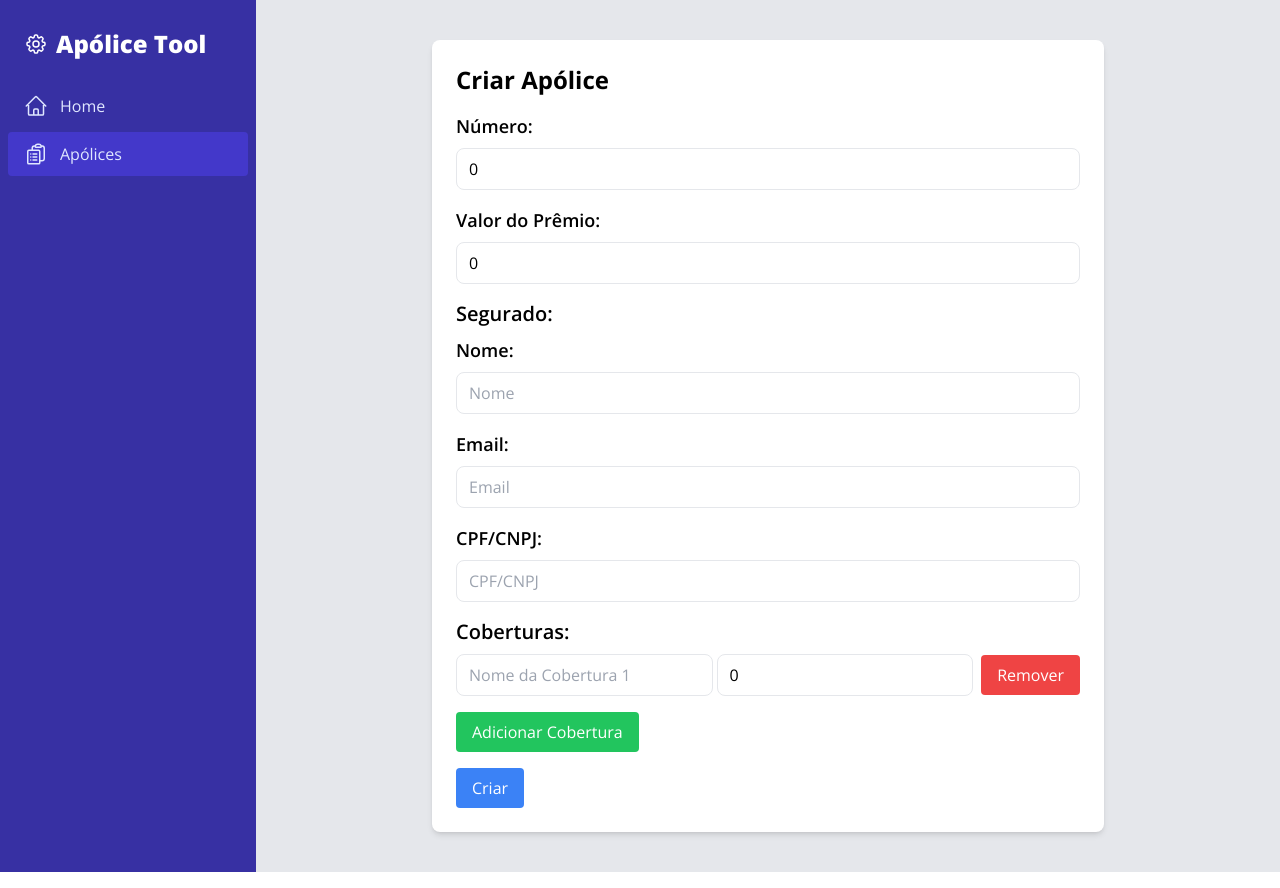
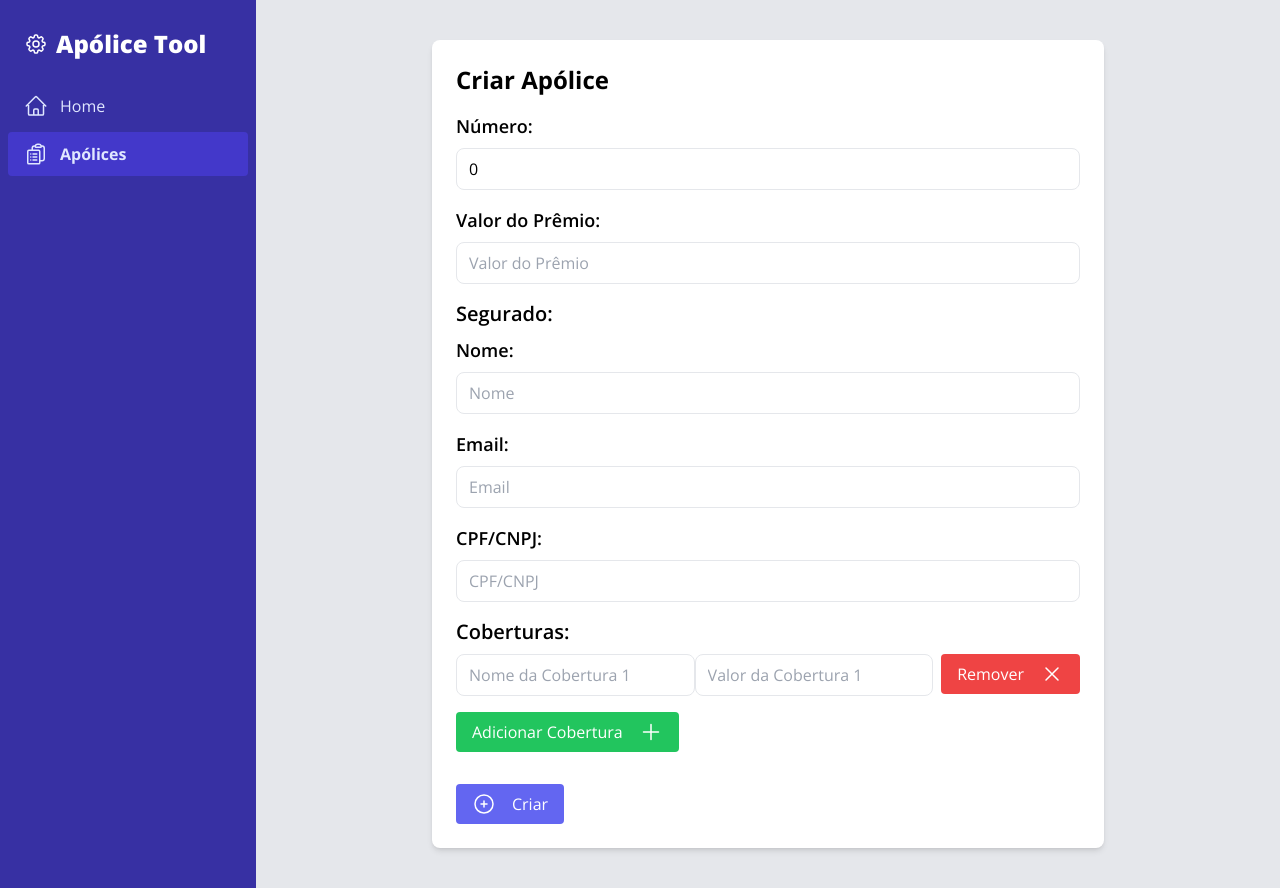
Before and after one commit to iurylemos/policy-management-system, a Next.js app: page /apolice/create in a window 1280 px wide. Built offline with nearby package versions, Linux system fonts and the light colour scheme.

Commit message:
feat(): adding more validations and mask fields

```diff
--- a/app/apolice/[id]/page.tsx
+++ b/app/apolice/[id]/page.tsx
@@ -1,6 +1,11 @@
 "use client";
 
-import { SubmitHandler, useForm, useFieldArray } from "react-hook-form";
+import {
+  SubmitHandler,
+  useForm,
+  useFieldArray,
+  FormProvider,
+} from "react-hook-form";
 import { yupResolver } from "@hookform/resolvers/yup";
 import { useEffect, useState } from "react";
 import { Apolice } from "@/src/shared/interfaces/apolice.interface";
@@ -10,6 +15,8 @@ import { routerUtil } from "@/src/client/utils/router.util";
 import Loading from "@/src/client/components/atoms/Loading";
 import { toast } from "react-toastify";
 import axios from "axios";
+import InputFieldMask from "@/src/client/components/organisms/InputFieldMask";
+import InputFieldMaskCurrency from "@/src/client/components/organisms/InputFieldMaskCurrency";
 
 const ApoliceFormPage: React.FC = (): JSX.Element => {
   const [apolice, setApolice] = useState<Apolice | null>(null);
@@ -40,14 +47,7 @@ const ApoliceFormPage: React.FC = (): JSX.Element => {
     }
   }, [pathname]);
 
-  const {
-    register,
-    handleSubmit,
-    reset,
-    control,
-    setValue,
-    formState: { errors },
-  } = useForm({
+  const methods = useForm<Apolice>({
     resolver: yupResolver(apoliceSchema),
     defaultValues: {
       coberturas: [{ nome: "", valor: 0 }],
@@ -59,7 +59,19 @@ const ApoliceFormPage: React.FC = (): JSX.Element => {
       },
       valorPremio: 0,
     },
+    mode: "all",
+    shouldUnregister: false,
   });
+
+  const {
+    register,
+    handleSubmit,
+    control,
+    setValue,
+    reset,
+    formState: { errors },
+  } = methods;
+
   const { fields, append, remove } = useFieldArray({
     control,
     name: "coberturas",
@@ -81,6 +93,10 @@ const ApoliceFormPage: React.FC = (): JSX.Element => {
     data: Apolice
   ): Promise<void> => {
     try {
+      if (data.coberturas.filter((cob) => !cob.valor || !cob.nome).length) {
+        throw new Error("missing values");
+      }
+
       if (apolice) {
         setLoading(true);
 
@@ -116,6 +132,7 @@ const ApoliceFormPage: React.FC = (): JSX.Element => {
   };
 
   return (
+    <FormProvider {...methods}>
       <form
         onSubmit={handleSubmit(onSubmit)}
         className="max-w-2xl mx-auto p-6 bg-white shadow-md rounded-lg"
@@ -140,10 +157,9 @@ const ApoliceFormPage: React.FC = (): JSX.Element => {
           <label className="block text-lg font-semibold mb-2">
             Valor do Prêmio:
           </label>
-        <input
-          type="number"
-          step="0.01"
-          {...register("valorPremio")}
+          <InputFieldMaskCurrency
+            name="valorPremio"
+            placeholder="Valor do Prêmio"
             className="w-full px-3 py-2 border rounded-lg"
           />
           {errors.valorPremio && (
@@ -176,9 +192,12 @@ const ApoliceFormPage: React.FC = (): JSX.Element => {
             )}
           </div>
           <div className="mb-4">
-          <label className="block text-lg font-semibold mb-2">CPF/CNPJ:</label>
-          <input
-            {...register("segurado.cpfCnpj")}
+            <label className="block text-lg font-semibold mb-2">
+              CPF/CNPJ:
+            </label>
+            <InputFieldMask
+              mask="000.000.000-00"
+              name="segurado.cpfCnpj"
               placeholder="CPF/CNPJ"
               className="w-full px-3 py-2 border rounded-lg"
             />
@@ -190,58 +209,130 @@ const ApoliceFormPage: React.FC = (): JSX.Element => {
 
         <div className="mb-4">
           <h2 className="text-xl font-semibold mb-2">Coberturas:</h2>
-        {errors.coberturas && Array.isArray(errors.coberturas)
-          ? errors.coberturas.map((error, index) => (
-              <p key={index} className="text-red-500">
-                {error.message}
-              </p>
-            ))
-          : null}
           <div>
             {fields.map((field, index) => (
-            <div key={field.id} className="mb-4 flex items-center">
+              <div
+                key={field.id}
+                className="mb-4 flex items-start flex-col md:flex-row"
+              >
+                <div className="flex flex-col w-full">
                   <input
                     {...register(`coberturas.${index}.nome`)}
                     defaultValue={field.nome}
                     placeholder={`Nome da Cobertura ${index + 1}`}
-                className="w-full px-3 py-2 border rounded-lg mr-1"
+                    className="w-full px-3 py-2 border rounded-lg mr-1 mb-2 md:mb-0"
                   />
-              <input
-                type="number"
-                step="0.01"
-                {...register(`coberturas.${index}.valor`)}
-                defaultValue={field.valor}
+                  {errors.coberturas?.[index]?.nome && (
+                    <p className="text-red-500 mb-2">
+                      {errors.coberturas[index]?.nome?.message}
+                    </p>
+                  )}
+                </div>
+                <div className="flex flex-col w-full">
+                  <InputFieldMaskCurrency
+                    name={`coberturas.${index}.valor`}
                     placeholder={`Valor da Cobertura ${index + 1}`}
-                className="w-full px-3 py-2 border rounded-lg"
+                    className="w-full px-3 py-2 border rounded-lg mb-2 md:mb-0"
                   />
+                  {errors.coberturas?.[index]?.valor && (
+                    <p className="text-red-500">
+                      {errors.coberturas[index]?.valor?.message}
+                    </p>
+                  )}
+                </div>
                 <button
                   type="button"
                   onClick={() => remove(index)}
-                className="bg-red-500 text-white px-4 py-2 rounded ml-2"
+                  className="bg-red-500 text-white px-4 py-2 rounded md:ml-2 flex flex-row gap-4 h-full"
                   disabled={fields.length === 1}
                 >
                   Remover
+                  <svg
+                    xmlns="http://www.w3.org/2000/svg"
+                    fill="none"
+                    viewBox="0 0 24 24"
+                    strokeWidth={1.5}
+                    stroke="currentColor"
+                    className="size-6"
+                  >
+                    <path
+                      strokeLinecap="round"
+                      strokeLinejoin="round"
+                      d="M6 18 18 6M6 6l12 12"
+                    />
+                  </svg>
                 </button>
               </div>
             ))}
             <button
               type="button"
               onClick={() => append({ nome: "", valor: 0 })}
-            className="bg-green-500 text-white px-4 py-2 rounded"
+              className="bg-green-500 text-white px-4 py-2 rounded flex flex-row gap-4"
             >
               Adicionar Cobertura
+              <svg
+                xmlns="http://www.w3.org/2000/svg"
+                fill="none"
+                viewBox="0 0 24 24"
+                strokeWidth={1.5}
+                stroke="currentColor"
+                className="size-6"
+              >
+                <path
+                  strokeLinecap="round"
+                  strokeLinejoin="round"
+                  d="M12 4.5v15m7.5-7.5h-15"
+                />
+              </svg>
             </button>
           </div>
         </div>
 
         <button
           type="submit"
-        className="bg-blue-500 text-white px-4 py-2 rounded"
+          className="bg-indigo-500 text-white px-4 py-2 rounded w-full sm:w-auto mt-4"
         >
-        {apolice ? "Atualizar" : "Criar"}
+          {apolice ? (
+            <span className="flex flex-row gap-4">
+              <svg
+                xmlns="http://www.w3.org/2000/svg"
+                fill="none"
+                viewBox="0 0 24 24"
+                strokeWidth={1.5}
+                stroke="currentColor"
+                className="size-6"
+              >
+                <path
+                  strokeLinecap="round"
+                  strokeLinejoin="round"
+                  d="M16.023 9.348h4.992v-.001M2.985 19.644v-4.992m0 0h4.992m-4.993 0 3.181 3.183a8.25 8.25 0 0 0 13.803-3.7M4.031 9.865a8.25 8.25 0 0 1 13.803-3.7l3.181 3.182m0-4.991v4.99"
+                />
+              </svg>
+              Atualizar
+            </span>
+          ) : (
+            <span className="flex flex-row gap-4">
+              <svg
+                xmlns="http://www.w3.org/2000/svg"
+                fill="none"
+                viewBox="0 0 24 24"
+                strokeWidth={1.5}
+                stroke="currentColor"
+                className="size-6"
+              >
+                <path
+                  strokeLinecap="round"
+                  strokeLinejoin="round"
+                  d="M12 9v6m3-3H9m12 0a9 9 0 1 1-18 0 9 9 0 0 1 18 0Z"
+                />
+              </svg>
+              Criar
+            </span>
+          )}
         </button>
         {loading ? <Loading /> : <></>}
       </form>
+    </FormProvider>
   );
 };
 
--- a/package.json
+++ b/package.json
@@ -4,15 +4,15 @@
   "private": true,
   "scripts": {
     "dev": "next dev",
-    "build": "next build",
+    "build": "prisma generate && next build",
     "start": "next start",
     "lint": "next lint",
-    "test": "vitest",
-    "postinstall": "prisma generate"
+    "test": "vitest"
   },
   "dependencies": {
     "@hookform/resolvers": "^3.6.0",
     "@prisma/client": "^5.16.0",
+    "@react-input/mask": "^1.2.5",
     "axios": "^1.7.2",
     "next": "14.2.4",
     "prisma": "^5.16.0",
--- a/src/client/components/molecules/MobileMenu/index.tsx
+++ b/src/client/components/molecules/MobileMenu/index.tsx
@@ -78,8 +78,9 @@ const MobileMenu: React.FC = (): JSX.Element => {
                 <Link
                   href={route.path}
                   className={`flex flex-row gap-3 py-2 text-white no-underline md:border-none md:p-0 hover:underline ${
+                    (route.path !== "/" && pathname.includes(route.path)) ||
                     pathname === route.path
-                      ? "font-semibold pointer-events-none"
+                      ? "font-bold"
                       : ""
                   }`}
                 >
--- a/src/client/components/molecules/Sidebar/index.tsx
+++ b/src/client/components/molecules/Sidebar/index.tsx
@@ -43,7 +43,7 @@ const Sidebar: React.FC = (): JSX.Element => {
             className={`py-2.5 px-4 rounded transition duration-200 hover:bg-indigo-700 hover:text-white flex flex-row gap-3 ${
               (route.path !== "/" && pathname.includes(route.path)) ||
               pathname === route.path
-                ? "bg-indigo-700"
+                ? "bg-indigo-700 font-bold"
                 : "bg-transparent"
             } my-1`}
           >
--- /dev/null
+++ b/src/client/components/organisms/InputFieldMask/index.tsx
@@ -0,0 +1,61 @@
+import React, { forwardRef } from "react";
+import { useFormContext, Controller } from "react-hook-form";
+
+type Props = {
+  mask: string;
+  name: string;
+  placeholder: string;
+  className: string;
+};
+
+const InputFieldMask = forwardRef<HTMLInputElement, Props>(
+  ({ mask, name, placeholder, className }, ref): JSX.Element => {
+    const { control } = useFormContext();
+
+    const formatValue = (inputValue: string): string => {
+      const numericValue = inputValue.replace(/\D/g, "");
+      let maskedValue = "";
+      let valueIndex = 0;
+
+      for (let maskIndex = 0; maskIndex < mask.length; maskIndex++) {
+        if (valueIndex >= numericValue.length) {
+          break;
+        }
+
+        if (mask[maskIndex] === "0") {
+          maskedValue += numericValue[valueIndex];
+          valueIndex++;
+        } else {
+          maskedValue += mask[maskIndex];
+        }
+      }
+
+      return maskedValue;
+    };
+
+    return (
+      <Controller
+        control={control}
+        name={name}
+        rules={{ required: true }}
+        render={({ field }) => (
+          <input
+            {...field}
+            ref={ref}
+            value={formatValue(field.value || "")}
+            onChange={(event) => {
+              const formattedValue = formatValue(event.target.value);
+              field.onChange(formattedValue);
+            }}
+            placeholder={placeholder}
+            className={className}
+          />
+        )}
+      />
+    );
+  }
+);
+
+InputFieldMask.displayName = "InputFieldMask";
+
+export default InputFieldMask;
--- /dev/null
+++ b/src/client/components/organisms/InputFieldMaskCurrency/index.tsx
@@ -0,0 +1,57 @@
+import React, { forwardRef } from "react";
+import { useFormContext, Controller } from "react-hook-form";
+
+type Props = {
+  name: string;
+  placeholder: string;
+  className: string;
+};
+
+const InputFieldMaskCurrency = forwardRef<HTMLInputElement, Props>(
+  ({ name, placeholder, className }, ref) => {
+    const { control } = useFormContext();
+
+    const formatCurrency = (value: string | number): string => {
+      if (!value) return "";
+      const numericValue =
+        parseFloat(value.toString().replace(/[^\d]/g, "")) / 100;
+
+      return numericValue.toLocaleString("pt-BR", {
+        style: "currency",
+        currency: "BRL",
+        minimumFractionDigits: 2,
+      });
+    };
+
+    const parseValue = (value: string): number => {
+      const numericValue =
+        parseFloat(value.replace(/[^\d]/g, "").replace(",", ".")) / 100;
+      return isNaN(numericValue) ? 0 : numericValue;
+    };
+
+    return (
+      <Controller
+        control={control}
+        name={name}
+        render={({ field }) => (
+          <input
+            {...field}
+            ref={ref}
+            value={formatCurrency(field.value * 100)}
+            onChange={(event) => {
+              const inputValue = event.target.value;
+              const numericValue = parseValue(inputValue);
+              field.onChange(numericValue);
+            }}
+            placeholder={placeholder}
+            className={className}
+          />
+        )}
+      />
+    );
+  }
+);
+
+InputFieldMaskCurrency.displayName = "InputFieldMaskCurrency";
+
+export default InputFieldMaskCurrency;
```
Lines whose indentation alone changed are shown as unchanged.
